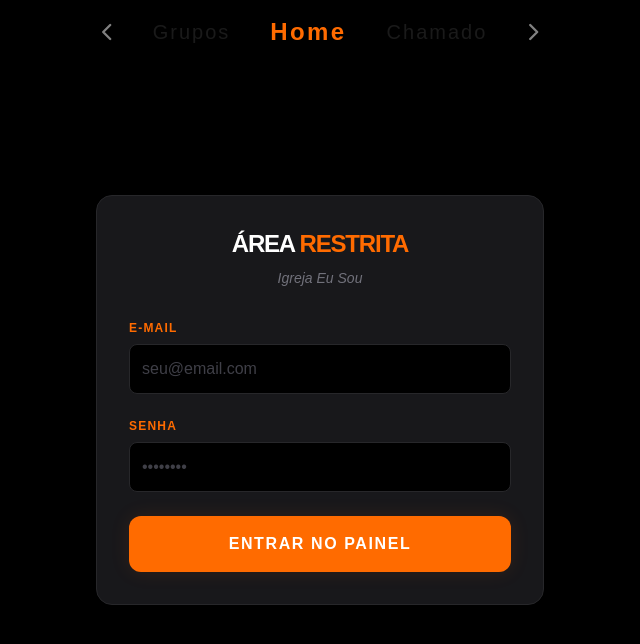
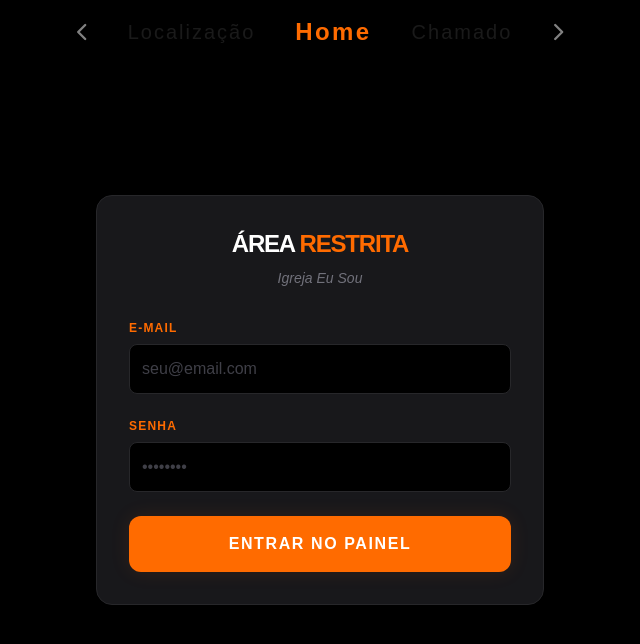
Before and after one commit to hagmayer06/site-eu-sou, a Next.js app in the folder eu-sou/: page /admin/login in a window 1280 px wide. Shown: the top 644 px of the page, without its empty margins (320-960 px from the left). Built offline with nearby package versions, Linux system fonts and the light colour scheme; no server answers.

Commit message:
otimizações e mudanças no hero e navegação

```diff
--- a/eu-sou/components/sections/Footer.tsx
+++ b/eu-sou/components/sections/Footer.tsx
@@ -88,12 +88,12 @@ const Footer = () => {
             </h3>
             <ul className="space-y-3">
               {[
-                { label: "Início", href: "/" },
-                { label: "Sobre Nós", href: "/sobre" },
-                { label: "Ministérios", href: "/ministerios" },
-                { label: "Agenda", href: "/agenda" },
-                { label: "Sermões", href: "/sermoes" },
-                { label: "Blog", href: "/blog" },
+                { label: "Home", href: "#hero" },
+                { label: "Chamado", href: "#chamado" },
+                { label: "Agenda", href: "#serie" },
+                { label: "Tema", href: "#eventos" },
+                { label: "Grupos", href: "#grupos" },
+                { label: "Localização", href: "#localizacao" },
               ].map(({ label, href }) => (
                 <li key={label}>
                   <Link
--- a/eu-sou/components/ui/Navbar.jsx
+++ b/eu-sou/components/ui/Navbar.jsx
@@ -10,6 +10,7 @@ const menuItems = [
   { label: 'Eventos', href: '#eventos' },
   { label: 'Série', href: '#serie' },
   { label: 'Grupos', href: '#grupos' },
+   { label: 'Localização', href: '#localizacao' },
 ]
 
 export default function Navbar() {
--- a/eu-sou/components/ui/sidebar.jsx
+++ b/eu-sou/components/ui/sidebar.jsx
@@ -1,5 +1,5 @@
 'use client'
-import { Home, PhoneCall, Calendar, Tv2, Users, ChevronLeft } from 'lucide-react'
+import { Home, PhoneCall, Calendar, Tv2, Users, ChevronLeft, MapPin } from 'lucide-react'
 
 const menuItems = [
   { label: 'Home', icon: <Home size={18} className="text-[#ff6b00]" />, href: '#hero' },
@@ -7,6 +7,7 @@ const menuItems = [
   { label: 'Série do mês', icon: <Tv2 size={18} className="text-[#ff6b00]" />, href: '#serie' },
   { label: 'Eventos', icon: <Calendar size={18} className="text-[#ff6b00]" />, href: '#eventos' },
   { label: 'Grupos Familiares', icon: <Users size={18} className="text-[#ff6b00]" />, href: '#grupos' },
+  { label: 'Localização', icon: <MapPin size={18} className="text-[#ff6b00]" />, href: '#localizacao' },
 ]
 
 export default function Sidebar({ Open, setOpen }) {
```
